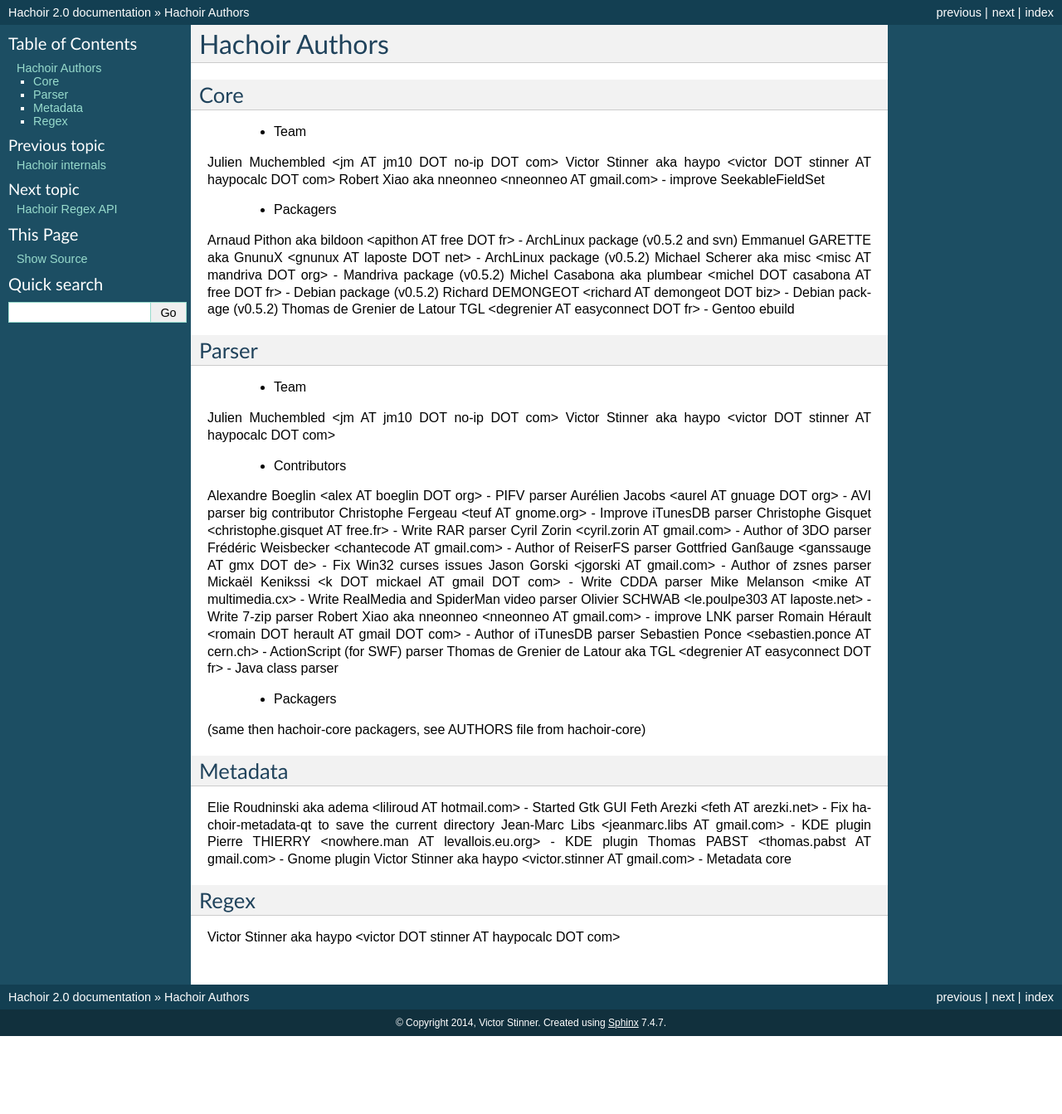
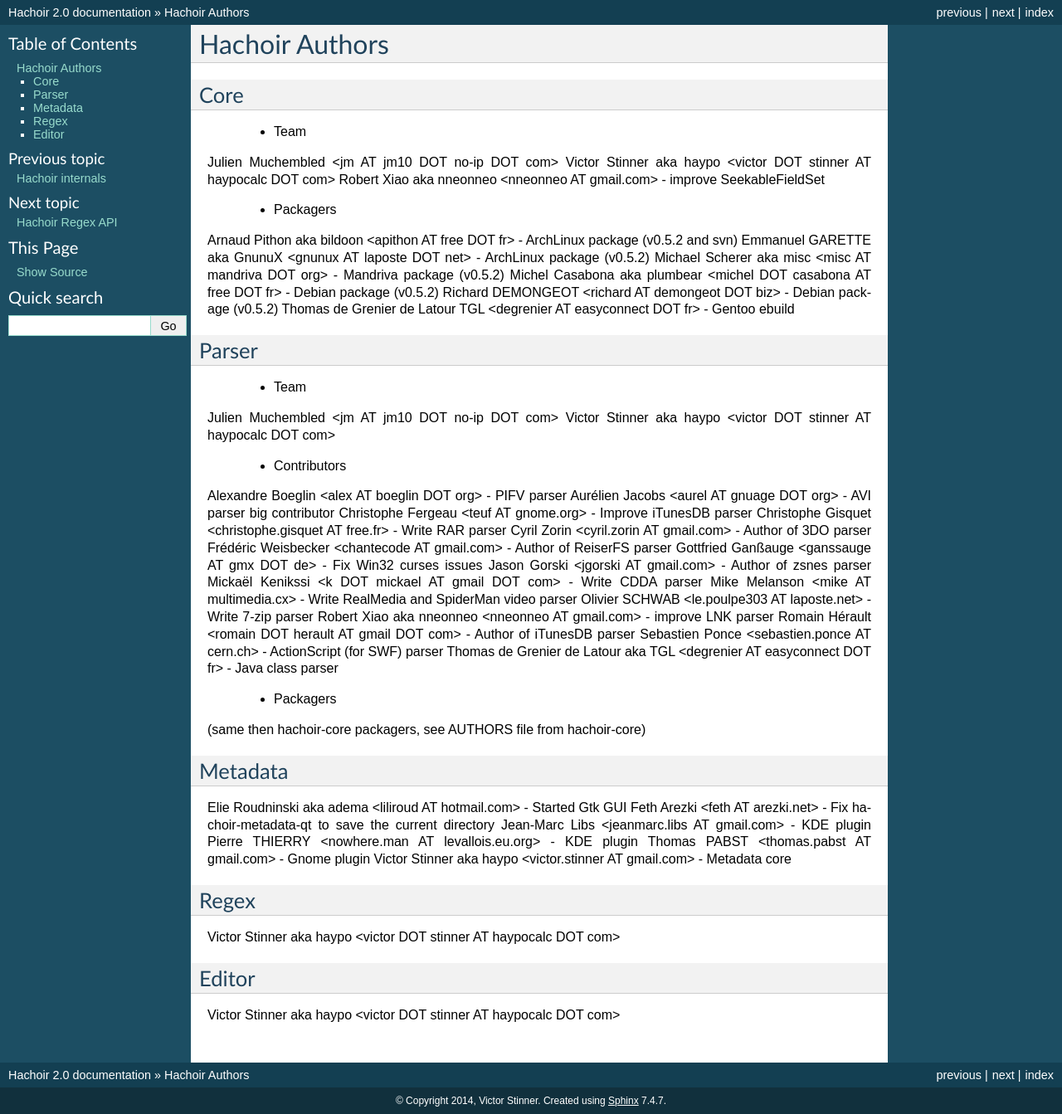
Before and after one commit to vstinner/hachoir, a Sphinx documentation site: the page built from doc/authors.rst, in a window 1280 px wide. Shown: the whole page at 83% size. Built offline with Sphinx 7.4.7, drawn with Linux system fonts in a browser that asks for light colours; before the commit the page ends 1249 px from its top, so only the background shows below that.

Commit message:
Move hachoir-editor files

```diff
--- a/doc/authors.rst
+++ b/doc/authors.rst
@@ -66,3 +66,8 @@ Regex
 =====
 
 Victor Stinner aka haypo <victor DOT stinner AT haypocalc DOT com>
+
+Editor
+======
+
+Victor Stinner aka haypo <victor DOT stinner AT haypocalc DOT com>
--- /dev/null
+++ b/doc/editor.rst
@@ -0,0 +1,6 @@
+++++++++++++++
+Hachoir editor
+++++++++++++++
+
+Hachoir editor is a Python library based on Hachoir core used to edit binary
+files.
--- a/doc/index.rst
+++ b/doc/index.rst
@@ -33,6 +33,7 @@ Contents:
    internals
    authors
    regex_api
+   editor
 
 
 
```
Also changed, not shown: 3 other files.
